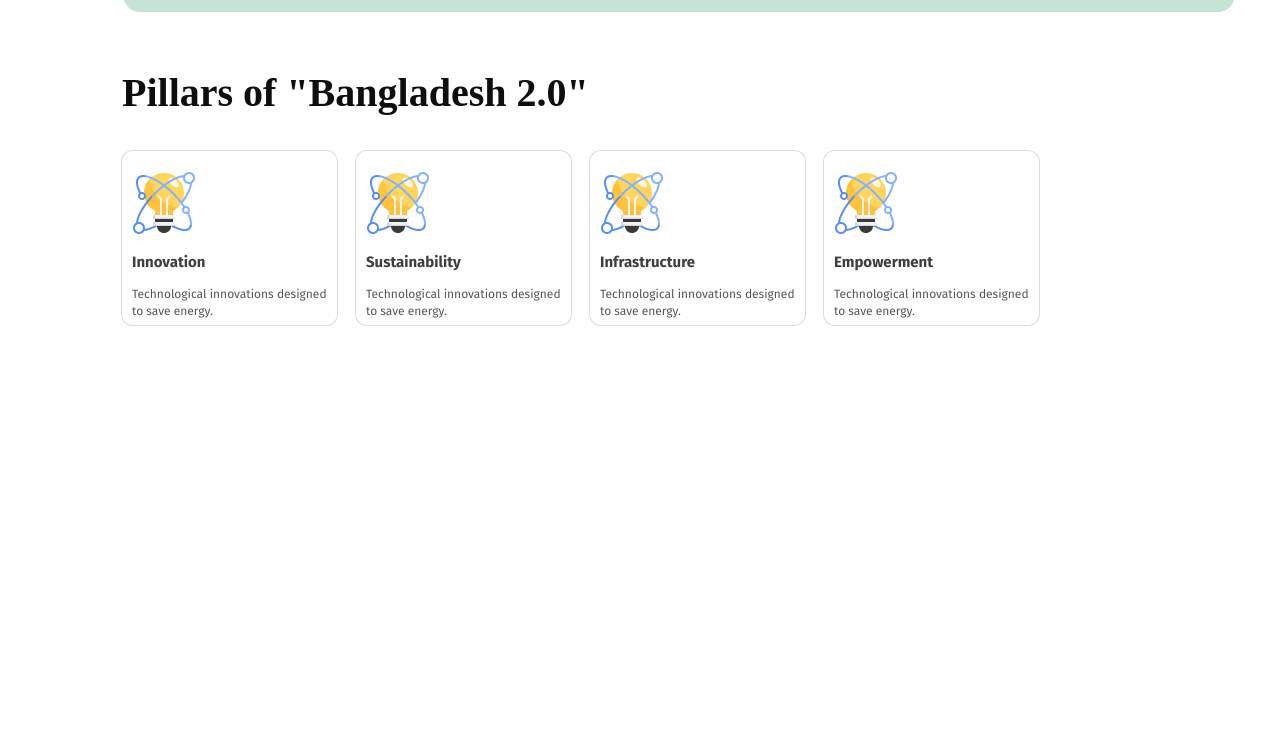
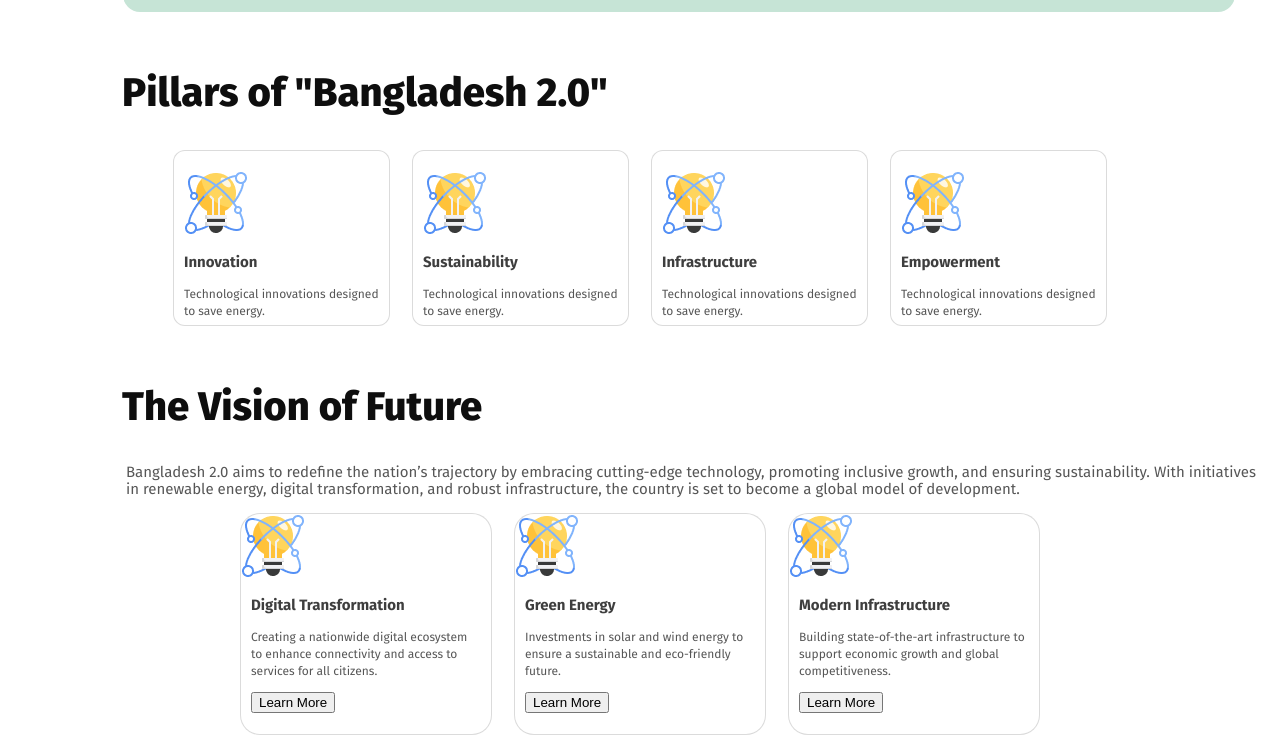
Before and after one commit to imran1-man/assignment-1, a plain HTML site: page index.html in a window 1280 px wide. Shown: the part 651-1394 px from the top of the page. Before the commit the page ends 985 px from the top, so only its background shows below. Drawn offline with Linux system fonts and the light colour scheme.

Commit message:
design the vision of future

```diff
--- a/index.html
+++ b/index.html
@@ -20,7 +20,7 @@
    </header>
    <main>
     <section class="bd1">
-        <div>
+        <div class="banner">
             <h4 class="title2">Bangladesh 2.0</h4>
             <p class="bd3">Idea , innovation ,
             vision and challenges in New Bangladesh.</p>
@@ -31,7 +31,7 @@
         </div>
     </section>
     <section class="bd2">
-        <div>
+        <div class="hbd">
             <h2 class="title3">Pillars of "Bangladesh 2.0"</h2>
         </div>
         <div class="card1">
@@ -57,6 +57,38 @@
             </div>
         </div>
     </section>
+    <section class="bd3">
+        <div>
+            <h2 class="title5">The Vision of Future</h2>
+            <p class="narate2">Bangladesh 2.0 aims to redefine the nation’s trajectory by embracing cutting-edge technology, promoting inclusive growth, and ensuring sustainability. With initiatives in renewable energy, digital transformation, and robust infrastructure, the country is set to become a global model of development.</p>
+        </div>
+        <div class="card2">
+            <div class="dmg">
+                <img src="assets/card-icon.png" alt="">
+                <h3 class="title6">Digital Transformation</h3>
+                <p class="narate3">Creating a nationwide digital ecosystem to enhance connectivity and access to services for all citizens.</p>
+                <div class="btn3">
+                    <button>Learn More</button>
+                </div>
+            </div>
+            <div class="dmg">
+                <img src="assets/card-icon.png" alt="">
+                <h3 class="title6">Green Energy</h3>
+                <p class="narate3">Investments in solar and wind energy to ensure a sustainable and eco-friendly future.</p>
+                <div class="btn3">
+                    <button>Learn More</button>
+                </div>
+            </div>
+            <div class="dmg">
+                <img src="assets/card-icon.png" alt="">
+                <h3 class="title6">Modern Infrastructure</h3>
+                <p class="narate3">Building state-of-the-art infrastructure to support economic growth and global competitiveness.</p>
+                <div class="btn3">
+                    <button>Learn More</button>
+                </div>
+            </div>
+        </div>
+    </section>
    </main>
 </body>
 </html>
--- a/styles/style.css
+++ b/styles/style.css
@@ -38,7 +38,14 @@ font-size: 32px;
     height: 400px;
     padding: 71px 56px;
     gap: 45px;
+    justify-content: center;
+    align-items: center;
+    /* flex-direction: column; */
 }
+/* .banner{ */
+    justify-content: center;
+    align-items: center;
+
 .title2{
     color: rgba(14, 14, 14, 0.5);
 font-family: Fira Sans;
@@ -48,15 +55,7 @@ line-height: 20px;
 letter-spacing: 0%;
 text-align: left;
 }
-.bd3{
-    color: rgb(14, 14, 14);
-font-family: Fira Sans;
-font-size: 39px;
-font-weight: 700;
-line-height: 47px;
-letter-spacing: 0%;
-text-align: left;
-}
+
 .btn2{
     border-radius: 8px;
 background: rgb(0, 106, 80);
@@ -70,7 +69,7 @@ text-align: left;
 }
 .title3{
     color: rgb(14, 14, 14);
-font-family: Fira29px;
+font-family: Fira Sans;
 font-size: 40px;
 font-weight: 800;
 line-height: 48px;
@@ -78,12 +77,16 @@ letter-spacing: 0%;
 text-align: left;
 margin-left: 114px;
 margin-top: 57px;
+/* align-items: center; */
+/* text-align: center; */
 }
 .card1{
     display: flex;
     margin-left: 113px;
     margin-right: 113px;
-    column-gap: 17px;
+    column-gap: 22px;
+    justify-content: center;
+    align-items: center;
 }
 .isie{
     /* box-sizing: border-box; */
@@ -105,6 +108,7 @@ line-height: 17px;
 letter-spacing: 0%;
 text-align: left;
 padding-left: 10px;
+/* text-align: center; */
 }
 .narate1{
     color: rgba(14, 14, 14, 0.7);
@@ -121,3 +125,82 @@ padding-right: 10px;
     padding-left: 10px;
     padding-top: 20px;
 }
+/* bd3 style */
+.title5{color: rgb(14, 14, 14);
+    font-family: Fira Sans;
+    font-size: 40px;
+    font-weight: 800;
+    line-height: 48px;
+    letter-spacing: 0%;
+    text-align: left;
+    margin-left: 114px;
+    margin-top: 57px;
+    /* justify-content: center; */
+    /* text-align: center; */
+
+}
+.narate2{
+    color: rgba(14, 14, 14, 0.7);
+font-family: Fira Sans;
+font-size: 15px;
+font-weight: 400;
+line-height: 17px;
+letter-spacing: 0%;
+text-align: left;
+padding-left: 10px;
+padding-right: 10px;
+margin-left: 108px;
+/* margin-right: 113px; */
+/* margin-top: 18px; */
+/* justify-content: center; */
+/* align-items: center; */
+/* text-align: center; */
+}
+/* vision of future style */
+.card2{
+    display: flex;
+    margin-left: 113px;
+    margin-right: 113px;
+    column-gap: 22px;
+    justify-content: center;
+    align-items: center;
+}
+.title6{
+    color: rgba(14, 14, 14, 0.8);
+    font-family: Fira Sans;
+    font-size: 15px;
+    font-weight: 700;
+    line-height: 17px;
+    letter-spacing: 0%;
+    text-align: left;
+    padding-left: 10px;
+}
+.narate3{
+    color: rgba(14, 14, 14, 0.7);
+    font-family: Fira Sans;
+    font-size: 12px;
+    font-weight: 400;
+    line-height: 17px;
+    letter-spacing: 0%;
+    text-align: left;
+    padding-left: 10px;
+    padding-right: 10px;
+}
+.dmg{
+    border: 1px solid rgba(14, 14, 14, 0.15);
+border-radius: 20px;
+
+background: rgb(255, 255, 255);
+text-align: left;
+max-width: 250px;
+height: 220px;
+
+}
+.btn3{
+    border-radius: 6px;
+    /* margin: 17px 0px; */
+    /* gap: 34px; */
+    /* padding: 8px 14px 8px 14px; */
+    padding-left: 10px;
+
+}
```
